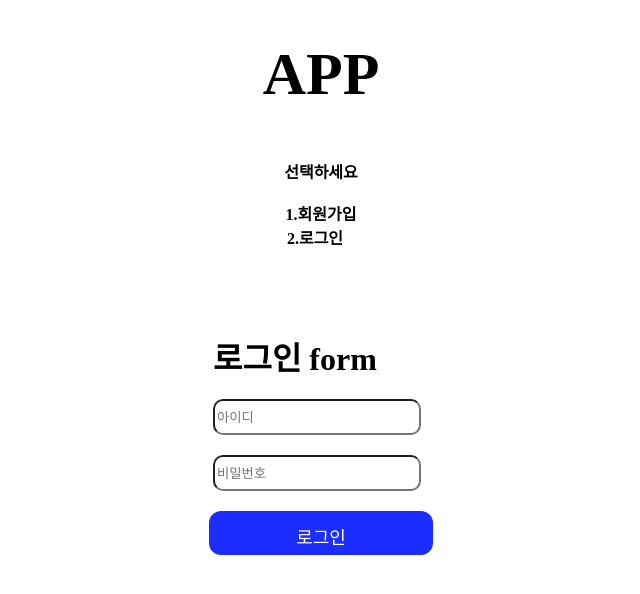
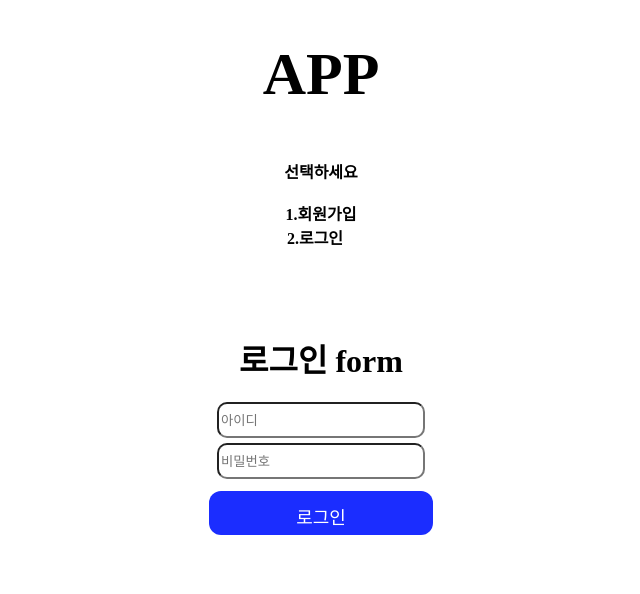
Before and after one commit to leeyoonju0507/OOP, a website with bundled scripts: page frontend/index.html in a window 1280 px wide. Both pictures are taken after a click on the element "2.로그인". Shown: the whole page, without its empty margins (319-959 px from the left). Built offline with nearby package versions, Linux system fonts and the light colour scheme.

Commit message:
login-form가운데정렬

```diff
--- a/frontend/index.css
+++ b/frontend/index.css
@@ -49,9 +49,6 @@ body {
   width: 200px;
 }
 /* 로그인 */
-#login-info {
-  text-align: center;
-}
 #login-button {
   width: 200px;
 }
--- a/frontend/index.html
+++ b/frontend/index.html
@@ -69,12 +69,12 @@
 
     <!-- 로그인-->
     <div id="login-form" style="display: none">
-      <div style="width: 20%; margin: auto">
-        <h1 style="margin: 20px; width: 100%">로그인 form</h1>
-        <div style="margin: 20px; width: 100%">
+      <div style="width: 20%; margin: auto; box-sizing: border-box">
+        <h1 style="text-align: center; width: 100%">로그인 form</h1>
+        <div style="width: 100%; text-align: center">
           <input class="info-input" id="login-id-input" name="id" placeholder="아이디" />
         </div>
-        <div style="margin: 20px; width: 100%">
+        <div style="width: 100%; text-align: center; margin-top: 5px">
           <input
             class="info-input"
             id="login-password-input"
@@ -82,8 +82,8 @@
             type="password"
             placeholder="비밀번호" />
         </div>
+        <div class="button" id="login-button">로그인</div>
       </div>
-      <div class="button" id="login-button">로그인</div>
     </div>
     <br />
     <br />
```
